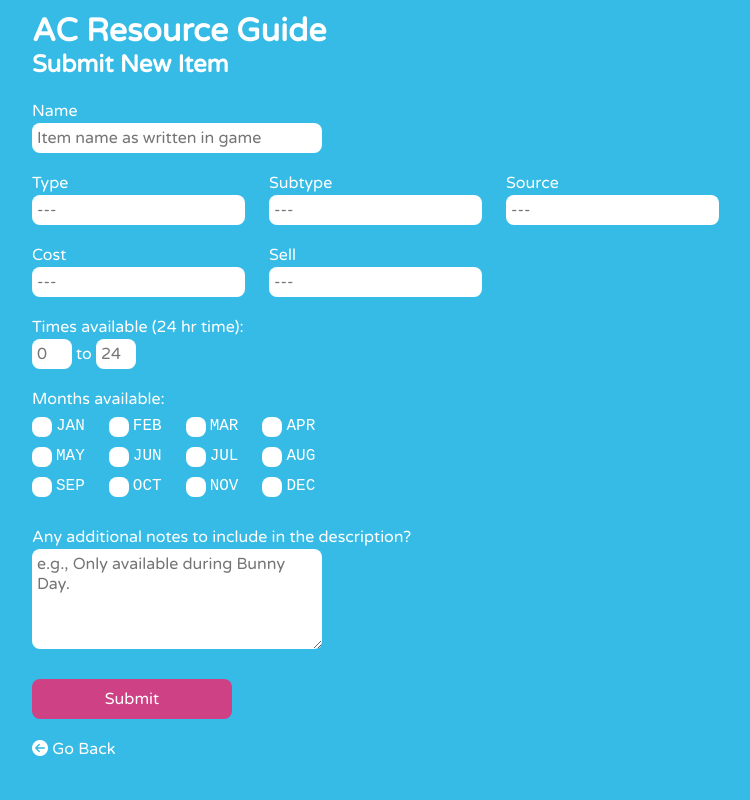
After one commit to kristinalustig/acrg, a Flask app: page /submit in a window 1280 px wide. The commit adds this page. Shown: the whole page, without its empty margins (308-1058 px from the left). Run offline with Flask 2, Linux system fonts and the light colour scheme; some libraries are stand-ins or nearby versions.

Commit message:
Created submit page and began plugging it into the backend

```diff
--- a/app.py
+++ b/app.py
@@ -15,6 +15,10 @@ months = ["J","F","M","A","M","J","J","A","S","O","N","D"]
 @app.route('/')
 def index():
     return render_template('index.html')
+
+@app.route('/submit')
+def submitpage():
+    return render_template('submit.html')
 
 @app.route('/api/items', methods=['GET'])
 def items_get():
@@ -159,10 +163,22 @@ def items_get():
 
     return jsonify(items_to_return), 200
 
-@app.route('/api/items/<int:id>', methods=['GET'])
-def item_get_by_id():
-    #this will load the details expansion
-    return jsonify(item_details), 200
+
+@app.route('/api/items', methods=['POST'])
+def items_post():
+
+    cursor = c.cursor()
+    acdata = json.loads(request.data)
+
+    # need to validate the data here
+
+    # if the data isn't valid, need to return info about the error and display it at the top of the page
+
+    # need to put this data into an interim table for checking and confirming
+
+    return "Ok!", 201
+
+
 
 @app.route('/initialize')
 def initialize_db():
--- /dev/null
+++ b/static/css/submit.css
@@ -0,0 +1,170 @@
+* {
+    margin: 0;
+    padding: 0;
+    box-sizing: border-box;
+    font-family: 'Varela Round', Helvetica, Arial, sans-serif;
+    background:#35BBE5;
+    color: white;
+}
+
+/* Chrome, Safari, Edge, Opera */
+input::-webkit-outer-spin-button,
+input::-webkit-inner-spin-button {
+  -webkit-appearance: none;
+  margin: 0;
+}
+
+/* Firefox */
+input[type=number] {
+  -moz-appearance: textfield;
+}
+
+.container {
+    max-width: 600px;
+    display: flex;
+    flex-flow: column;
+    margin: 0 auto;
+}
+
+.header {
+    margin-top: 12px;
+    margin-bottom: 12px;
+    width: 100%;
+}
+
+input, textarea {
+    background: white;
+    color: #239cc2;
+    border: 0;
+    border-radius:8px;
+    padding: 5px;
+}
+
+textarea {
+    width: 50%;
+    height: 100px;
+    font-size: inherit;
+}
+
+form > div {
+    margin: 10px 0;
+}
+
+label {
+    margin-bottom: 2px;
+    margin-right: 24px;
+}
+
+input {
+    margin-right: 4px;
+}
+
+#item-name {
+    width: 50%;
+}
+
+.time {
+    width: 40px;
+}
+
+.formgroup {
+    display: flex;
+    flex-direction: column;
+    width: 100%;
+    margin: 0;
+}
+
+.horizontal-groups {
+    display: flex;
+    width: 100%;
+}
+
+.vert {
+    display: flex;
+    flex-direction: column;
+    margin-right: 20px;
+}
+
+a {
+    text-decoration: none;
+
+}
+
+.mono div *{
+    font-family: 'Courier New', Courier, monospace;
+}
+
+.m-label {
+    margin-bottom: 8px;
+}
+
+.submit-button {
+    background: #CE4285;
+    color: white;
+    margin-top: 20px;
+    border-radius: 8px;
+    border: none;
+    padding: 10px;
+    font-size: inherit;
+    outline: 0;
+    text-decoration: none;
+    width: 200px;
+    margin-bottom: 20px;
+}
+
+.submit-button:focus {
+    opacity: .75;
+}
+
+input[type=checkbox] {
+    -webkit-appearance: none;
+    appearance: none;
+    height: 20px;
+    width: 20px;
+    cursor: pointer;
+    outline: 0;
+    margin-bottom: 10px;
+}
+
+input[type=checkbox]:focus {
+    border: 2px solid white;
+    background-color: rgb(252, 204, 227);
+}
+
+input[type=checkbox]:checked {
+    border: 2px solid white;
+    background-color: #CE4285;
+}
+
+input[type=text], input[type=number], input[type="select"] {
+    height: 30px;
+    font-size: inherit;
+}
+
+@media (max-width: 600px) {
+    .horizontal-groups {
+        flex-direction: column;
+
+    }
+
+    .cbox {
+        flex-direction: row;
+    }
+
+    #item-name, #item-notes {
+        width: 100%;
+    }
+
+    input {
+        margin-bottom: 0;
+    }
+
+    .container {
+        margin: 0 auto;
+        width: 90%;
+    }
+
+    .vert {
+        margin-top: 8px;
+    }
+}
--- a/static/js/index.js
+++ b/static/js/index.js
@@ -104,6 +104,7 @@ $(document).ready(function() {
                 "page": page
             },
             success: function(data) {
+
                 if (data.length < 50) {
                     $(".js-more").css("display","none");
                 } else {
--- /dev/null
+++ b/static/js/submit.js
@@ -0,0 +1,41 @@
+$(document).ready(function() {
+
+    $(".js-submit").click(function(event) {
+        event.preventDefault();
+
+        itemMonths = [];
+        $("input:checkbox").each(function() {
+            if ($(this).prop("checked") == true) {
+                itemMonths.push($(this).next().text());
+            }
+        });
+
+        itemForm = {
+            "name": $("#item-name").val(),
+            "type": $("#item-type").val(),
+            "subtype": $("#item-subtype").val(),
+            "notes": $("#item-notes").val(),
+            "sell_price": $("#item-sell").val(),
+            "cost": $("#item-cost").val(),
+            "time_start": $("#item-time-start").val(),
+            "time_end": $("#item-time-end").val(),
+            "months_available": itemMonths
+        };
+
+        //should add in basic client-side validation here? only re: the format.
+
+        console.log(itemForm);
+
+        $.ajax({
+            method: "POST",
+            url: "/api/items",
+            data: JSON.stringify(itemForm),
+            contentType: "application/json",
+            success: function(data) {
+                window.location.href="/success";
+            }
+        });
+
+    });
+
+})
--- a/templates/index.html
+++ b/templates/index.html
@@ -13,6 +13,7 @@
             <div class="header">
                 <h1>AC Resource Guide</h1>
                 <input class="searchbar js-searchbar" type="search" placeholder="search by name">
+                <a class="submit-button js-submit" href="/submit">Submit new item</a>
             </div>
             <div class="filterbox">
                 <div class="filterpill js-insect insect">insect</div>
--- /dev/null
+++ b/templates/submit.html
@@ -0,0 +1,98 @@
+<!DOCTYPE html>
+<html>
+    <head>
+        <title>AC Resource Guide - Submit New Item</title>
+        <link type="text/css" rel="stylesheet" href="/static/css/submit.css" />
+        <link href="https://fonts.googleapis.com/css2?family=Varela+Round&display=swap" rel="stylesheet">
+        <script type="text/javascript" src="/static/js/jquery.min.js"></script>
+        <script src="https://kit.fontawesome.com/eb1b9b86ff.js" crossorigin="anonymous"></script>
+    </head>
+    <body>
+
+        <div class="container">
+            <div class="header">
+                <h1>AC Resource Guide</h1>
+                <h2>Submit New Item</h2>
+
+            </div>
+            <form id="submit-item" class="formgroup">
+                <div class="vert">
+                    <label for="item-name" class="">Name</label>
+                    <input type="text" class="" placeholder="Item name as written in game" id="item-name">
+                </div>
+                <div class="horizontal-groups">
+                    <div class="vert">
+                        <label for="item-type" class="">Type</label>
+                        <input type="select" class="" placeholder="---" id="item-type">
+                    </div>
+                    <div class="vert">
+                        <label for="item-subtype" class="">Subtype</label>
+                        <input type="select" class="" placeholder="---" id="item-subtype">
+                    </div>
+                    <div class="vert">
+                        <label for="item-source" class="">Source</label>
+                        <input type="select" class="" placeholder="---" id="item-source">
+                    </div>
+                </div>
+                <div class="horizontal-groups">
+                    <div class="vert">
+                        <label for="item-cost" class="">Cost</label>
+                        <input type="number" class="" placeholder="---" id="item-cost">
+                    </div>
+                    <div class="vert">
+                        <label for="item-sell" class="">Sell</label>
+                        <input type="number" class="" placeholder="---" id="item-sell">
+                    </div>
+                </div>
+                <div class="vert">
+                    <label for="item-time-start" class="">Times available (24 hr time):</label>
+                    <div>
+                        <input type="number" class="time" id="item-time-start" placeholder="0">to
+                        <input type="number" class="time" id="item-time-end" placeholder="24">
+                    </div>
+                </div>
+                <div class="vert mono js-months">
+                    <p class="m-label">Months available:</p>
+                    <div class="horizontal-groups cbox">
+                        <input type="checkbox" id="item-jan">
+                        <label for="item-jan" class="">JAN</label>
+                        <input type="checkbox" id="item-feb">
+                        <label for="item-feb" class="">FEB</label>
+                        <input type="checkbox" id="item-mar">
+                        <label for="item-mar" class="">MAR</label>
+                        <input type="checkbox" id="item-apr">
+                        <label for="item-apr" class="">APR</label>
+                    </div>
+                    <div class="horizontal-groups cbox">
+                        <input type="checkbox" id="item-may">
+                        <label for="item-may" class="">MAY</label>
+                        <input type="checkbox" id="item-jun">
+                        <label for="item-jun" class="">JUN</label>
+                        <input type="checkbox" id="item-jul">
+                        <label for="item-jul" class="">JUL</label>
+                        <input type="checkbox" id="item-aug">
+                        <label for="item-aug" class="">AUG</label>
+                    </div>
+                    <div class="horizontal-groups cbox">
+                        <input type="checkbox" id="item-sep">
+                        <label for="item-sep" class="">SEP</label>
+                        <input type="checkbox" id="item-oct">
+                        <label for="item-oct" class="">OCT</label>
+                        <input type="checkbox" id="item-nov">
+                        <label for="item-nov" class="">NOV</label>
+                        <input type="checkbox" id="item-dec">
+                        <label for="item-dec" class="">DEC</label>
+                    </div>
+                </div>
+                <div class="vert">
+                    <label for="item-notes" class="">Any additional notes to include in the description?</label>
+                    <textarea id="item-notes" placeholder="e.g., Only available during Bunny Day."></textarea>
+                </div>
+                <input type="submit" name="Submit" class="submit-button js-submit">
+            </form>
+            <a href="/"><i class="fas fa-arrow-circle-left"></i> Go Back</a>
+        </div>
+
+        <script type="text/javascript" src="/static/js/submit.js"></script>
+    </body>
+</html>
```
Also changed, not shown: static/css/index.css (+42 -7 lines).
